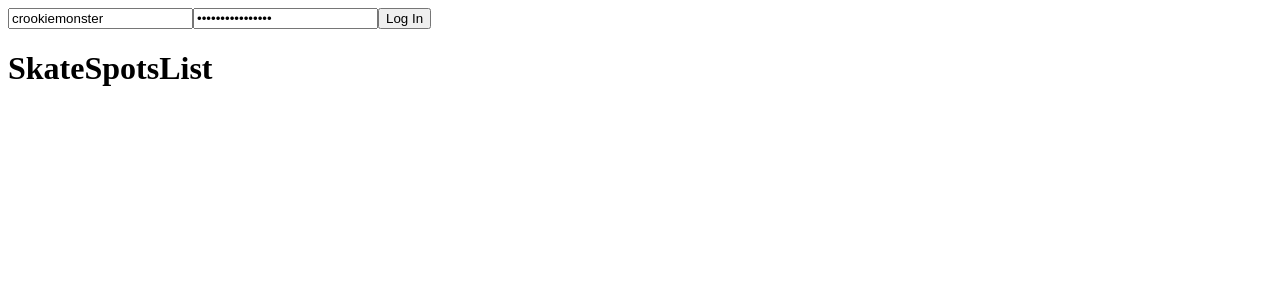
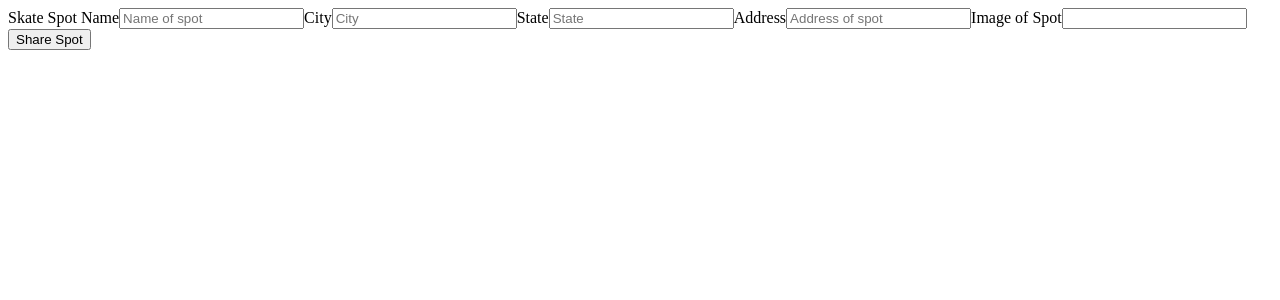
Before and after one commit to JoshuaCachola/ABD-Web-Frontend, a React (Create React App) app: page /skatespots/create-spot in a window 1280 px wide. Shown: the top 300 px of the page. Built offline with nearby package versions, Linux system fonts and the light colour scheme; sample sign-in values are in the browser's storage.

Commit message:
start createskatespot

```diff
--- a/src/App.js
+++ b/src/App.js
@@ -1,20 +1,52 @@
-import React from 'react';
+import React, { useState } from 'react';
 import {
   BrowserRouter as Router,
-  Route
+  Route,
+  Switch
 } from "react-router-dom";
+import { connect } from "react-redux";
 
 // Components
 import LoginPanel from "./components/LoginPanel";
 import SkateSpots from "./components/SkateSpots";
+import { PrivateRoute } from "./routesUtils";
+import CreateSkateSpot from './components/CreateSkateSpot';
 
-const App = () => {
+const App = (props) => {
+  const [ needLogin, _ ] = useState(!localStorage.getItem("TOKEN_KEY"));
   return (
     <Router>
-      <LoginPanel />
-      <Route to="/skatespots" component={SkateSpots} />
+      <Switch>
+        <PrivateRoute
+          exact
+          path="/skatespots"
+          component={SkateSpots}
+          needLogin={needLogin}
+        />
+        <PrivateRoute
+          exact
+          path="/skatespots/create-spot"
+          component={CreateSkateSpot}
+          needLogin={needLogin}
+        />
+        <Route
+          exact
+          path="/"
+          render={() => <LoginPanel needLogin={needLogin} />}
+        />
+      </Switch>
     </Router>
   );
 };
 
-export default App;
+const mapStateToProps = state => {
+  return {
+    authToken: state.authentication.authToken
+  };
+};
+
+export default connect(
+  mapStateToProps,
+)(
+  App
+);
--- a/src/components/CreateSkateSpot.js
+++ b/src/components/CreateSkateSpot.js
@@ -1,47 +1,87 @@
 import React, { useState } from "react";
 import { connect } from "react-redux";
+import { Redirect } from "react-router-dom";
+import { apiBaseUrl } from "../config";
 
-const CreateSkateSpot = () => {
-  const [spotName, setSpotName] = useState("");
-  const [spotAddress, setSpotAddress] = useState("");
+const CreateSkateSpot = (props) => {
+  const [name, setSpotName] = useState("");
+  const [address, setAddress] = useState("");
+  const [city, setCityName] = useState("");
+  const [state, setStateName] = useState("");
+  const [imgPath, setImgPath] = useState("");
 
-  handleSpotName = e => setSpotName(e.target.value);
-  handleSpotAddress = e => setSpotAddress(e.target.value);
-  handleSubmit = e => {
+  const handleSpotName = e => setSpotName(e.target.value);
+  const handleCityName = e => setCityName(e.target.value);
+  const handleStateName = e => setStateName(e.target.value);
+  const handleAddress = e => setAddress(e.target.value);
+  // const handleImgPath = (e) => setAddress(e.target.value);
+
+  const createSpot = async(e) => {
     e.preventDefault();
+    try {
+      const res = await fetch(`${apiBaseUrl}/skatespots`, {
+        method: "POST",
+        headers: {
+          "Content-Type": "application/json",
+          Authorization: `Bearer ${localStorage.getItem("TOKEN_KEY")}`,
+        },
+        body: JSON.stringify({
+          name,
+          city,
+          state,
+          address,
+          imgs: imgPath
+        }),
+      });
 
+      if (!res.ok) throw res;
+
+      return <Redirect to="/skatespots" />
+    } catch (err) {
+      console.error(err);
+    }
   }
 
   return (
-    <form onSubmit={handleSubmit}>
+    <form onSubmit={createSpot}>
+      <label>Skate Spot Name</label>
       <input
-        type="input"
-        name={spotName}
+        type="text"
+        name={name}
         onChange={handleSpotName}
         placeholder="Name of spot"
       />
+      <label>City</label>
       <input
-        type="input"
-        name={spotAddress}
-        onChange={handleSpotAddress}
+        type="text"
+        name={city}
+        onChange={handleCityName}
+        placeholder="City"
+      />
+      <label>State</label>
+      <input
+        type="text"
+        name={state}
+        onChange={handleStateName}
+        placeholder="State"
+      />
+      <label>Address</label>
+      <input
+        type="text"
+        name={address}
+        onChange={handleAddress}
         placeholder="Address of spot"
+      />
+      {/* Change to a drag and drop */}
+      <label>Image of Spot</label>
+      <input
+        type="text"
+        name={imgPath}
+        onChange={setImgPath}
       />
       <button type="submit">Share Spot</button>
     </form>
   );
 };
 
-const mapStateToProps = state => {
-
-};
-
-const mapDispatchToProps = dispatch => {
-
-};
-
-export default connect(
-  mapStateToProps,
-  mapDispatchToProps
-)(
-  CreateSkateSpot
-);
+export default CreateSkateSpot;
--- a/src/components/LoginPanel.js
+++ b/src/components/LoginPanel.js
@@ -1,22 +1,28 @@
 import React, { useState } from "react";
 import { connect } from "react-redux";
+import { Redirect } from "react-router-dom";
 import { login } from "../store/authentication";
 
 const LoginPanel = (props) => {
   const [username, setUsername] = useState("crookiemonster");
   const [password, setPassword] = useState("verygoodpassword");
 
+  if (!props.needLogin) {
+    // console.log(props.authToken);
+    console.log(props.needLogin);
+    return <Redirect to="/skatespots" />
+  }
   const handleSetUsername = (e) => setUsername(e.tartget.value);
   const handleSetPassword = (e) => setPassword(e.tartget.value);
   const handleLogin = (e) => {
     e.preventDefault();
     props.login(username, password);
+    return <Redirect to="/skatespots" />
   }
 
   // if (props.token) {
   //   return <Redirect to="/skatespots" />;
   // }
-
   return (
     <form onSubmit={handleLogin}>
       <input
@@ -37,8 +43,9 @@ const LoginPanel = (props) => {
 };
 
 const mapStateToProps = state => {
+  console.log(state);
   return {
-    token: state.authentication.token
+    authToken: state.authentication.authToken
   };
 };
 
--- a/src/components/SkateSpots.js
+++ b/src/components/SkateSpots.js
@@ -1,31 +1,59 @@
 import React, { useEffect } from "react";
-// import { connect } from "react-redux";
-// import { setSkateSpots } from "../store/skateSpots";
+import { Redirect, useHistory } from "react-router-dom";
+import { connect } from "react-redux";
+import { setSkateSpots } from "../store/skateSpots";
 
 const SkateSpots = (props) => {
-  // useEffect(() => {
-  //   props.getSkateSpots();
-  // }, [props.skateSpots, props.skateSpots.length]);
+  const history = useHistory();
+  useEffect(() => {
+    if (!props.skateSpots.length) {
+      props.getSkateSpots();
+    }
+    console.log(props);
+  }, [props.skateSpots, props]);
+
+  const addNewSpot = () => {
+    history.push("/skatespots/create-spot");
+    // <Redirect to="/skatespots/create-spot" />;
+  };
 
   return (
     <div>
-      <h1>SkateSpotsList</h1>
+      <h1>Skate Spots List</h1>
+      <button
+      onClick={addNewSpot}>
+        Add spot
+      </button>
+      <div>
+        {props.skateSpots.map((skateSpot, i) => (
+        <div key={i}>
+          <div>{skateSpot.name}</div>
+          <div>{skateSpot.city}</div>
+          <div>{skateSpot.state}</div>
+          <img src={skateSpot.imgs[0]} alt="skate-img"/>
+        </div>
+        ))}
+      </div>
     </div>
   );
 };
 
-export default SkateSpots;
-// const mapStateToProps = state => {
-//   skateSpots: state.setSkateSpots.skateSpots
-// };
+// export default SkateSpots;
+const mapStateToProps = state => {
+  return {
+    skateSpots: state.skateSpotFeed.skateSpots,
+  };
+};
 
-// const mapDispatchToProps = dispatch => {
-//   getSkateSpots: () => dispatch(setSkateSpots());
-// };
+const mapDispatchToProps = dispatch => {
+  return {
+    getSkateSpots: () => dispatch(setSkateSpots())
+  };
+};
 
-// export default connect(
-//   mapStateToProps,
-//   mapDispatchToProps
-// )(
-//   SkateSpots
-// );
+export default connect(
+  mapStateToProps,
+  mapDispatchToProps
+)(
+  SkateSpots
+);
--- a/src/config.js
+++ b/src/config.js
@@ -1 +1 @@
-export const apiBaseUrl = process.env.ABD_BASE_URL || "http://localhost:8008/api";
+export const apiBaseUrl = process.env.ABD_BASE_URL || "http://localhost:8008/api/v1";
--- /dev/null
+++ b/src/routesUtils.js
@@ -0,0 +1,22 @@
+import React from "react";
+import { Route, Redirect } from "react-router-dom";
+
+export const PrivateRoute = ({
+  exact,
+  path,
+  component: Component,
+  needLogin,
+  componentProps,
+}) => (
+  <Route
+    exact={exact}
+    path={path}
+    render={(props) =>
+      needLogin === true ? (
+        <Redirect to="/" />
+      ) : (
+        <Component {...props} {...componentProps} />
+      )
+    }
+  />
+);
--- a/src/store/skateSpots.js
+++ b/src/store/skateSpots.js
@@ -1,21 +1,28 @@
 import { apiBaseUrl } from "../config";
 
-const SET_SPOTS = "abc/skateSpots/SET_SPOTS";
+const SET_SPOTS = "abd/skateSpots/SET_SPOTS";
+// const ADD_SKATE_SPOT = "abd/skateSpots/ADD_SKATE_SPOT";
 
-export const setSpots = spots => {
+export const setSpots = skateSpots => {
   return {
     type: SET_SPOTS,
-    spots
+    skateSpots
   };
 };
 
+// export const addSkateSpot = skateSpot => {
+//   return {
+//     type: ADD_SKATE_SPOT,
+//     skateSpot,
+//   };
+// };
+
 export const setSkateSpots = () => async (dispatch, getState) => {
   try {
-    const { authToken } = getState();
-    const res = await fetch(`${apiBaseUrl}`, {
+    const res = await fetch(`${apiBaseUrl}/skatespots`, {
       headers: {
         "Content-Type": "application/json",
-        Authorization: `Bearer ${authToken}`
+        Authorization: `Bearer ${localStorage.getItem("TOKEN_KEY")}`
       }
     });
 
@@ -31,13 +38,41 @@ export const setSkateSpots = () => async (dispatch, getState) => {
   }
 };
 
-export default function reducer(state = {}, action) {
+// export const addSpot = (name, city, state, address) => async (dispatch) => {
+//   try {
+//     const res = await fetch(`${apiBaseUrl}/skatespots`, {
+//       method: "POST",
+//       headers: {
+//         "Content-Type": "application/json",
+//         Authorization: `Bearer ${localStorage.getItem("TOKEN_KEY")}`,
+//       },
+//       body: JSON.stringify({
+//         name,
+//         city,
+//         state,
+//         address,
+//       }),
+//     });
+
+//     if (!res.ok) {
+//       throw res;
+//     }
+
+//     dispatch(setSpots());
+//   } catch (err) {
+//     console.error(err);
+//   }
+// };
+
+export default function reducer(state = {skateSpots: []}, action) {
   switch (action.type) {
-    case "SET_SPOTS":
+    case SET_SPOTS: {
       return {
         ...state,
-        skateSpots: action.spots
-      }
-    default: return state;
+        skateSpots: action.skateSpots,
+      };
+    }
+    default:
+      return state;
   }
 };
```
Also changed, not shown: src/store/configureStore.js (+4 -3 lines), 1 other file (tests, documents, lock files or other folders).
